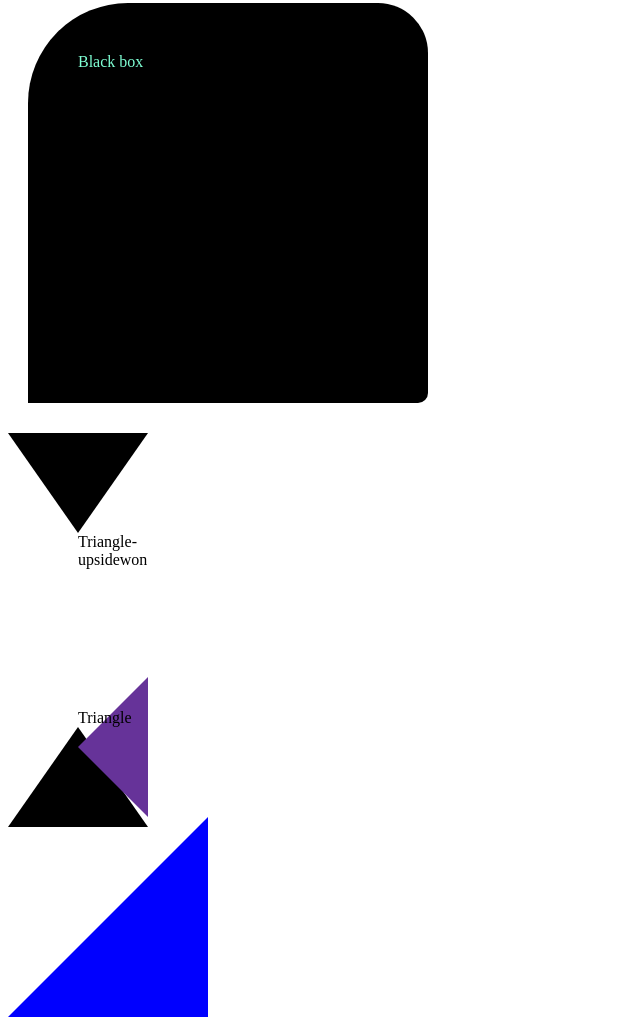
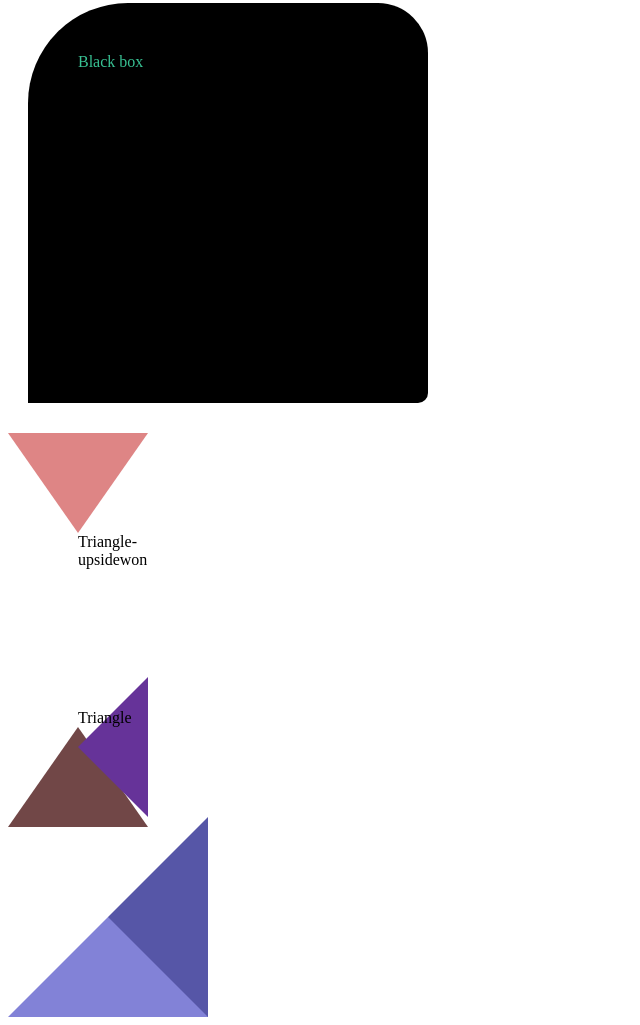
Before and after one commit to LeonZuev/lesson3, a plain HTML site: page index.html in a window 1280 px wide. Shown: the part 1495-2520 px from the top of the page, without its empty margins (0-640 px from the left). Drawn offline with Linux system fonts and the light colour scheme.

Commit message:
cange colors

```diff
--- a/style.css
+++ b/style.css
@@ -59,19 +59,19 @@
     border-radius: 20px 0px;
     border-radius: 50px 10px 0px;
     border-radius: 100px 50px 10px 0px;
-    color: aquamarine;
+    color: rgb(56, 193, 147);
     padding: 50px;
 }
 
 .triangle-upsidewon {
     border: 70px solid transparent;
-    border-top: 100px solid #000 ;
+    border-top: 100px solid #de8585 ;
     width: 0px;
 }
 
 .triangle {
     border: 70px solid transparent;
-    border-bottom: 100px solid #000 ;
+    border-bottom: 100px solid #714747 ;
     width: 0px;
 }
 
@@ -85,8 +85,8 @@ width: 0px;
 
 .triangle-down {
     border: 100px solid transparent;
-    border-bottom: 100px solid blue;
-    border-right: 100px solid blue;
+    border-bottom: 100px solid rgb(130, 130, 215);
+    border-right: 100px solid rgb(86, 86, 167);
     width: 0px;
     height: 0px;
 }
```
